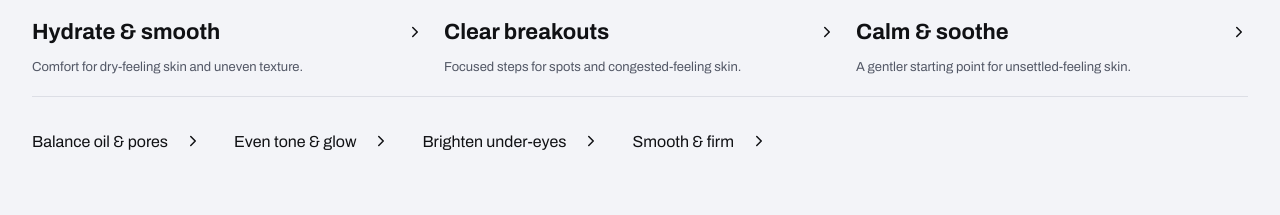
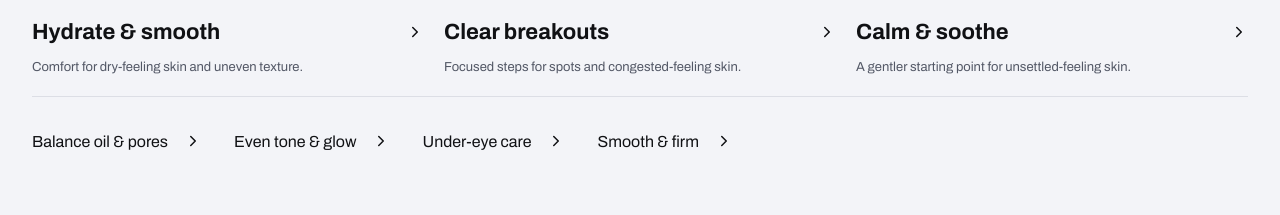
Before and after one commit to misterfesk/YouCamXEcom, a Next.js app: page / in a window 1280 px wide. Shown: the part 1402-1617 px from the top of the page. Built offline with nearby package versions, Linux system fonts and the light colour scheme.

Commit message:
Derive the sample skin type label and reword the under-eye goal

```diff
--- a/src/components/home/home-sections.tsx
+++ b/src/components/home/home-sections.tsx
@@ -1,6 +1,7 @@
 import Image from "next/image";
 import { editorialImageSizes } from "@/styles/image-sizes";
 import Link from "next/link";
+import { SKIN_TYPE_LABEL } from "@/types/skin";
 import type { CSSProperties } from "react";
 import { Accent } from "@/components/ui/accent";
 import { Eyebrow } from "@/components/ui/eyebrow";
@@ -146,7 +147,7 @@ export function SampleResultCard({
         </Eyebrow>
         <h3 className="type-h3">Three places to start.</h3>
         <p className="type-small text-text-muted mt-2 mb-6">
-          Oily skin · YouCam sample results
+          {SKIN_TYPE_LABEL[profile.skinType]} skin · YouCam sample results
         </p>
         <ol className="severity-list">
           {profile.goals.slice(0, 3).map((item) => (
--- a/src/types/goal.ts
+++ b/src/types/goal.ts
@@ -55,7 +55,7 @@ export const GOAL_DEFS: Record<GoalId, Goal> = {
   },
   "under-eyes": {
     id: "under-eyes",
-    title: "Brighten under-eyes",
+    title: "Under-eye care",
     blurb: "A little extra care for the under-eye routine.",
     concerns: ["dark_circle_v2", "eye_bag", "tear_trough"],
   },
```
